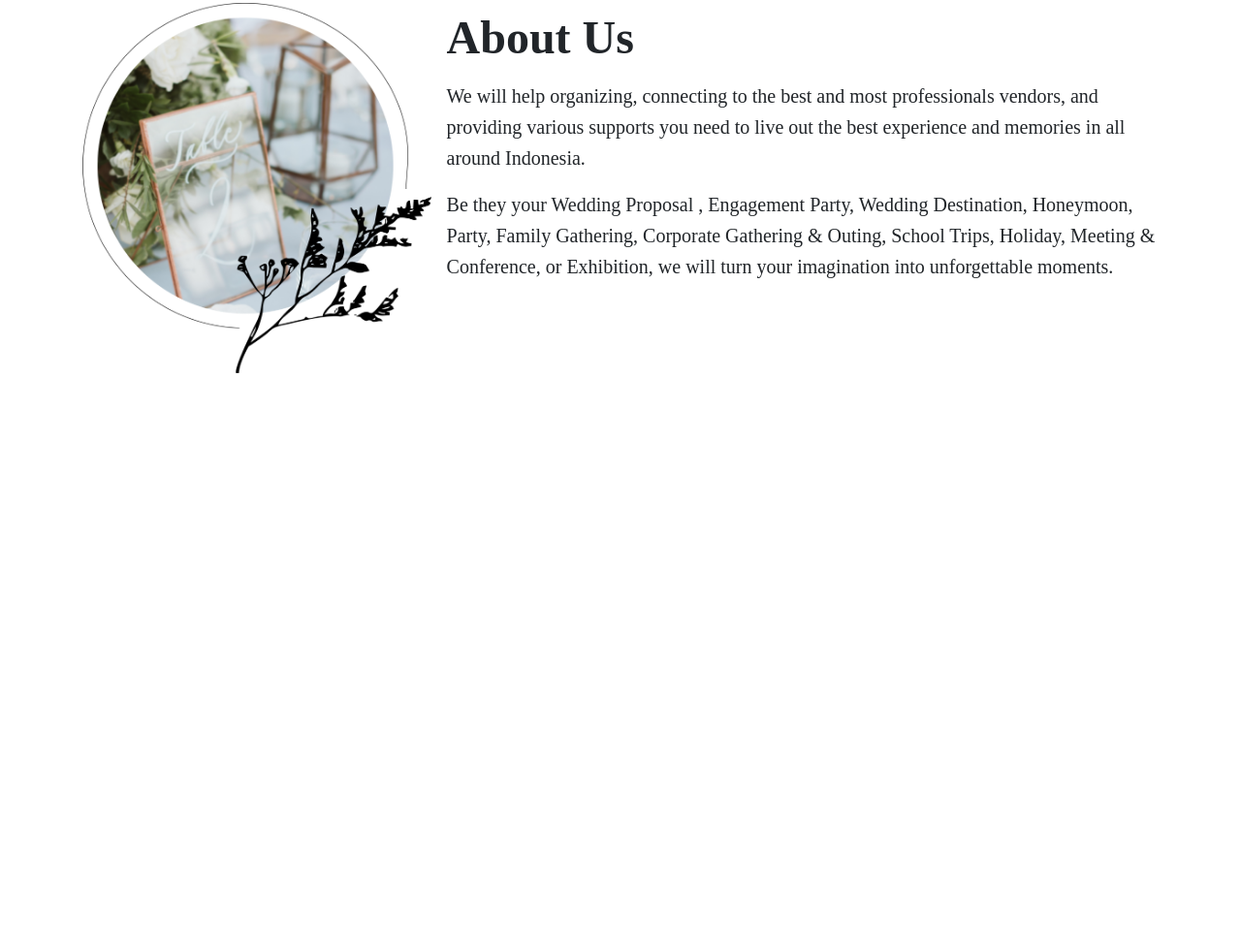
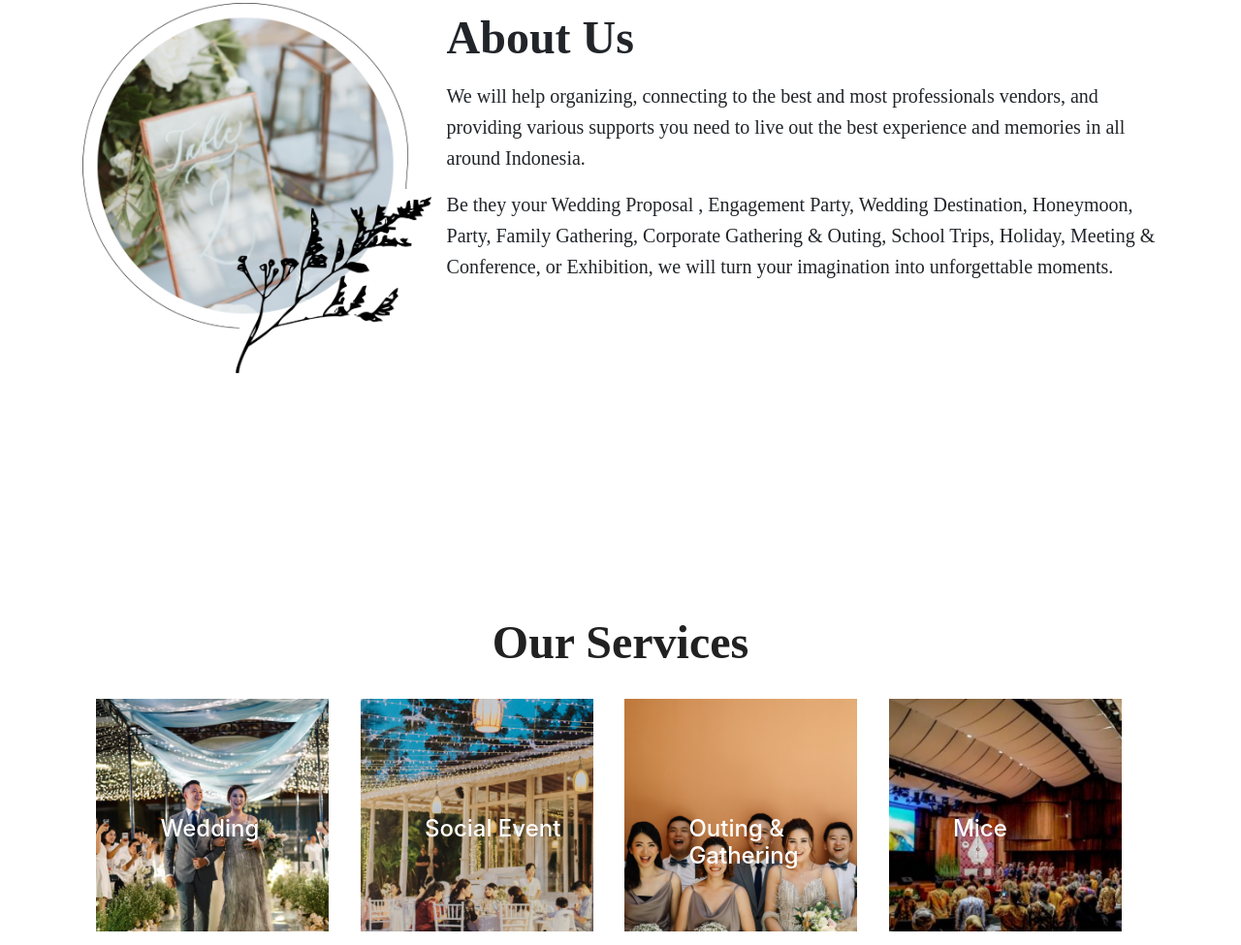
Before and after one commit to AgungIndraa/AgungIndraa.github.io, a plain HTML site: page bootstrap/index.html in a window 1280 px wide. Shown: the part 881-1856 px from the top of the page at 97% size. Before the commit the page ends 1266 px from the top, so only its background shows below. Drawn offline with nearby package versions, Linux system fonts and the light colour scheme.

Commit message:
menambahkan our service

```diff
--- a/bootstrap/index.html
+++ b/bootstrap/index.html
@@ -77,6 +77,37 @@
         </div>
     </div>
 
+    <div class="container">
+        <h5 class="our">Our Services</h5>
+        <div class="banner-card">
+            <img src="assets/wedding.png" alt="wedding">
+            <div class="banner-text">
+                <h4>Wedding</h4>
+            </div>
+        </div>
+
+        <div class="banner-card">
+            <img src="assets/social event.png" alt="wedding">
+            <div class="banner-text">
+                <h4>Social Event</h4>
+            </div>
+        </div>
+
+        <div class="banner-card">
+            <img src="assets/outing & gathering.png" alt="wedding">
+            <div class="banner-text">
+                <h4>Outing & Gathering</h4>
+            </div>
+        </div>
+
+        <div class="banner-card">
+            <img src="assets/mice.png" alt="wedding">
+            <div class="banner-text">
+                <h4>Mice</h4>
+            </div>
+        </div>
+    </div>
+
     <!-- Optional JavaScript; choose one of the two! -->
 
     <!-- Option 1: jQuery and Bootstrap Bundle (includes Popper) -->
--- a/bootstrap/style.css
+++ b/bootstrap/style.css
@@ -73,6 +73,7 @@
     position: fixed;
     bottom: 64px;
     right: 120px;
+    z-index: 2;
 }
 
 .media {
@@ -99,3 +100,32 @@ h5 {
     font-size: 20px;
     line-height: 160%;
 }
+
+.our {
+    font-family: 'Frank Ruhl Libre';
+    font-style: normal;
+    font-weight: 700;
+    font-size: 48px;
+    line-height: 150.02%;
+    text-align: center;
+    color: #212121;
+    margin-top: 242px;
+}
+
+.banner-card {
+    position: relative;
+    display: inline-block;
+}
+
+.banner-card img {
+    width: 240px;
+    height: auto;
+    margin: 14px;
+}
+
+.banner-text {
+    position: absolute;
+    top: 50%;
+    left: 30%;
+    color: #fff;
+}
```
Also changed, not shown: bootstrap/assets/mice.png (added), bootstrap/assets/outing & gathering.png (added), bootstrap/assets/social event.png (added), bootstrap/assets/wedding.png (added).
